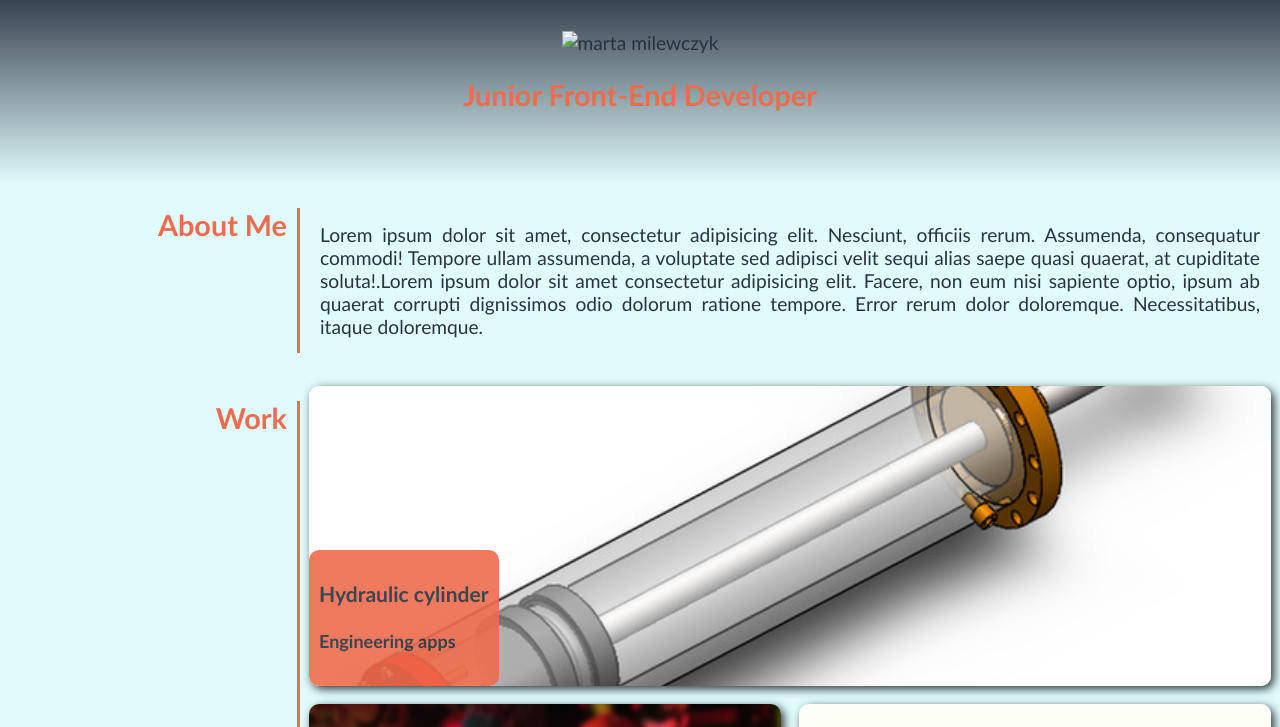
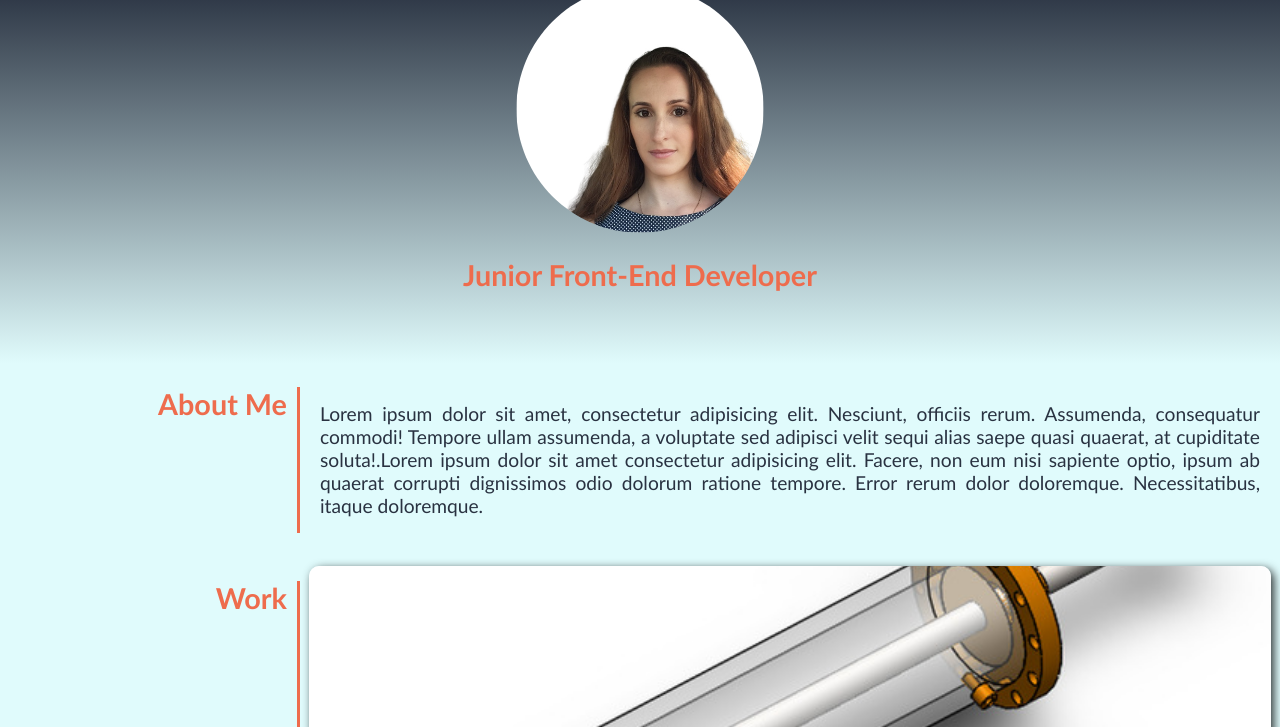
Before and after one commit to MartaMilewczyk/challenge-2-my-portfolio, a plain HTML site: page index.html in a window 1280 px wide. Shown: the part 88-815 px from the top of the page. Drawn offline with Linux system fonts and the light colour scheme; the site is published under a folder, as on GitHub Pages, so addresses that start at the root find nothing.

Commit message:
improved photo visibility

```diff
--- a/index.html
+++ b/index.html
@@ -23,7 +23,7 @@
 
   <!-- hero banner -->
   <section class="hero-banner">
-      <img src="/assets/images/marta-photo.png" alt="marta milewczyk">
+      <img src="./assets/images/marta-photo.png" alt="marta milewczyk">
       <h2>Junior Front-End Developer<h2>
   </section>
 
```
